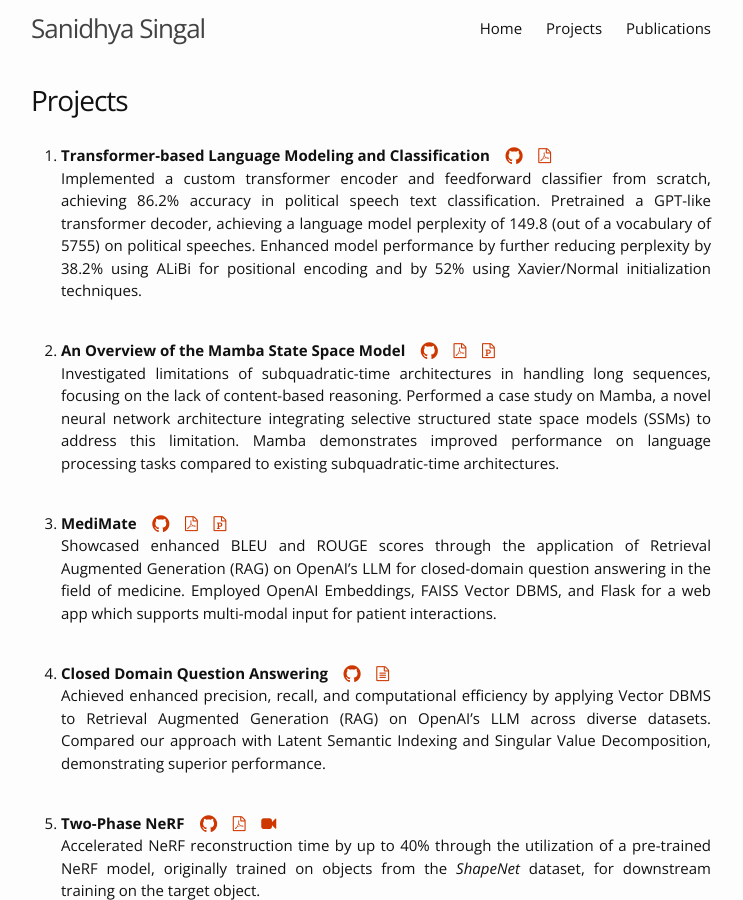
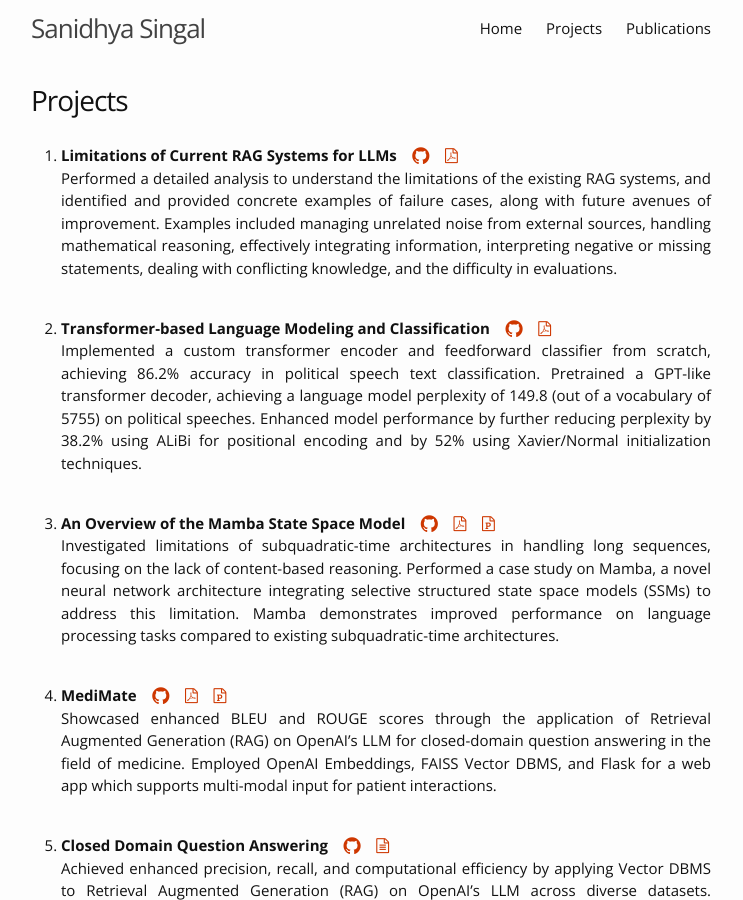
Before and after one commit to sayhitosandy/sayhitosandy.github.io, a Jekyll site: the page built from _posts/2021-12-01-projects.md, in a window 1280 px wide and 900 px high. Shown: the whole window, without its empty margins (269-1012 px from the left). Built offline with Jekyll 4.4.1, drawn with Linux system fonts in a browser that asks for light colours; nearby versions of some CDN libraries; a style sheet for code colours, icons or effects is not loaded; some of the changed lines change nothing that is shown.

Commit message:
Add limitations of RAG project and reformat file

```diff
--- a/_posts/2021-12-01-projects.md
+++ b/_posts/2021-12-01-projects.md
@@ -1,14 +1,21 @@
 ---
 layout: post
 ---
-1. **Transformer-based Language Modeling and Classification**
+1. **Limitations of Current RAG Systems for LLMs**
+   &nbsp;&nbsp; <a href="https://github.com/sayhitosandy/RAG-Limitations-LLM" target="_blank" title="View Project on GitHub"><i class="fa fa-github fa-lg"></i></a>
+   &nbsp;&nbsp; <a href="https://github.com/sayhitosandy/RAG-Limitations-LLM/blob/main/Project_Report.pdf" target="_blank" title="View Project Report"><i class="fa fa-file-pdf-o"></i></a>
+   <div style="text-align: justify">Performed a detailed analysis to understand the limitations of the existing RAG systems, and identified and provided concrete examples of failure cases, along with future avenues of improvement.
+   Examples included managing unrelated noise from external sources, handling mathematical reasoning, effectively integrating information, interpreting negative or missing statements,
+   dealing with conflicting knowledge, and the difficulty in evaluations.</div><br/>
+
+2. **Transformer-based Language Modeling and Classification**
    &nbsp;&nbsp; <a href="https://github.com/sayhitosandy/Transformer-Speech-Classifier-LM" target="_blank" title="View Project on GitHub"><i class="fa fa-github fa-lg"></i></a>
    &nbsp;&nbsp; <a href="https://github.com/sayhitosandy/Transformer-Speech-Classifier-LM/blob/main/Project_Report.pdf" target="_blank" title="View Project Report"><i class="fa fa-file-pdf-o"></i></a>
    <div style="text-align: justify">Implemented a custom transformer encoder and feedforward classifier from scratch, achieving 86.2% accuracy in political speech text classification.
    Pretrained a GPT-like transformer decoder, achieving a language model perplexity of 149.8 (out of a vocabulary of 5755) on political speeches.
    Enhanced model performance by further reducing perplexity by 38.2% using ALiBi for positional encoding and by 52% using Xavier/Normal initialization techniques.</div><br/>
 
-2. **An Overview of the Mamba State Space Model**
+3. **An Overview of the Mamba State Space Model**
    &nbsp;&nbsp; <a href="https://github.com/sayhitosandy/Mamba_SSM" target="_blank" title="View Project on GitHub"><i class="fa fa-github fa-lg"></i></a>
    &nbsp;&nbsp; <a href="https://github.com/sayhitosandy/Mamba_SSM/blob/main/Project_Report.pdf" target="_blank" title="View Project Report"><i class="fa fa-file-pdf-o"></i></a>
    &nbsp;&nbsp; <a href="https://github.com/sayhitosandy/Mamba_SSM/blob/main/Project_Presentation.pdf" target="_blank" title="View Project Presentation"><i class="fa fa-file-powerpoint-o"></i></a>
@@ -18,30 +25,31 @@ layout: post
    Mamba demonstrates improved performance on language processing tasks compared to existing subquadratic-time
    architectures.</div><br/>
 
-2. **MediMate**
+4. **MediMate**
    &nbsp;&nbsp; <a href="https://github.com/shy982/Med-QnA-App" target="_blank" title="View Project on GitHub"><i class="fa fa-github fa-lg"></i></a>
    &nbsp;&nbsp; <a href="https://github.com/shy982/Med-QnA-App/blob/main/ref/MediMate_Project_Report.pdf" target="_blank" title="View Project Report"><i class="fa fa-file-pdf-o"></i></a>
    &nbsp;&nbsp; <a href="https://github.com/shy982/Med-QnA-App/blob/main/ref/MediMate_Project_Presentation.pdf" target="_blank" title="View Project Presentation"><i class="fa fa-file-powerpoint-o"></i></a>
    <div style="text-align: justify"> Showcased enhanced BLEU and ROUGE scores through the application of Retrieval Augmented Generation (RAG) on OpenAI’s
    LLM for closed-domain question answering in the field of medicine. Employed OpenAI Embeddings, FAISS Vector DBMS, and
    Flask for a web app which supports multi-modal input for patient interactions.</div><br/>
+<!-- more -->
 
-3. **Closed Domain Question Answering**
+5. **Closed Domain Question Answering**
    &nbsp;&nbsp; <a href="https://github.com/shy982/cdqa-ir" target="_blank" title="View Project on GitHub"><i class="fa fa-github fa-lg"></i></a>
    &nbsp;&nbsp; <a href="https://peridot-dance-ae4.notion.site/Closed-Domain-Question-Answering-c09ac8ace57040978d98463de5d2d58a" target="_blank" title="View Project on Notion"><i class="fa fa-file-text-o"></i></a>
    <div style="text-align: justify">
    Achieved enhanced precision, recall, and computational efficiency by applying Vector DBMS to Retrieval Augmented Generation (RAG)
    on OpenAI’s LLM across diverse datasets. Compared our approach with Latent Semantic Indexing and
    Singular Value Decomposition, demonstrating superior performance.</div><br/>
-<!-- more -->
 
-4. **Two-Phase NeRF**
+
+6. **Two-Phase NeRF**
    &nbsp;&nbsp; <a href="https://github.com/sayhitosandy/Two_Phase_NeRF" target="_blank" title="View Project on GitHub"><i class="fa fa-github fa-lg"></i></a>
    &nbsp;&nbsp; <a href="https://github.com/sayhitosandy/Two_Phase_NeRF/blob/master/NeRF_Project_Report.pdf" target="_blank" title="View Project Report"><i class="fa fa-file-pdf-o"></i></a>
    &nbsp;&nbsp; <a href="https://drive.google.com/file/d/1EhKgIa5kKkrdCRV-tMHIqjBYW0Bi4rND/view" target="_blank" title="View Project Video"><i class="fa fa-video-camera"></i></a>
    <div style="text-align: justify"> Accelerated NeRF reconstruction time by up to 40% through the utilization of a pre-trained NeRF model, originally trained on objects from the <i>ShapeNet</i> dataset, for downstream training on the target object. </div><br/>
 
-5. **Neural Rendering for 3D Reconstruction and View Synthesis**
+7. **Neural Rendering for 3D Reconstruction and View Synthesis**
    &nbsp;&nbsp; <a href="https://github.com/sayhitosandy/Neural_Rendering_Survey" target="_blank" title="View Project on GitHub"><i class="fa fa-github fa-lg"></i></a>
    &nbsp;&nbsp; <a href="https://github.com/sayhitosandy/Neural_Rendering_Survey/blob/main/Survey_Paper.pdf" target="_blank" title="View Project Report"><i class="fa fa-file-pdf-o"></i></a>
    <div style="text-align: justify"> Explored advancements in neural rendering for 3D reconstruction and view synthesis,
@@ -49,29 +57,29 @@ layout: post
    classical methods to Neural Radiance Fields (NeRF). Discussed NeRF fundamentals, efficiency, sparse data handling,
    dynamic scenes, composition, and application-specific NeRFs, with an outlook on future research directions. </div><br/>
 
-6. **LocalGuide**
+8. **LocalGuide**
    &nbsp;&nbsp; <a href="https://github.com/sayhitosandy/Temporal-and-Spatial-Feature-Analysis" target="_blank" title="View Project on GitHub"><i class="fa fa-github fa-lg"></i></a>
    &nbsp;&nbsp; <a href="https://github.com/sayhitosandy/Temporal-and-Spatial-Feature-Analysis/blob/main/Report.pdf" target="_blank" title="View Project Report"><i class="fa fa-file-pdf-o"></i></a>
    <div style="text-align: justify"> Explored machine/deep learning regression models on the <i>Google Local Reviews</i> dataset, highlighting
    spatiotemporal data’s impact on user ratings.</div><br/>
 
-7. **Rumour Stance Classification of Tweets**
+9. **Rumour Stance Classification of Tweets**
    &nbsp;&nbsp; <a href="https://github.com/sayhitosandy/Rumour_Stance_Classification" target="_blank" title="View Project on GitHub"><i class="fa fa-github fa-lg"></i></a>
    &nbsp;&nbsp; <a href="https://github.com/sayhitosandy/Rumour_Stance_Classification/blob/master/Report.pdf" target="_blank" title="View Project Report"><i class="fa fa-file-pdf-o"></i></a>
    <div style="text-align: justify"> Explored machine/deep learning classification models on the <i>SemEval-2017 Task 8</i> dataset to classify tweets based on their stance into four categories: supporting (S), denying (D),
    querying (Q), or commenting (C).</div><br/>
 
-8. **Efficient Meme Retrieval System**
-   &nbsp;&nbsp; <a href="https://github.com/sayhitosandy/Meme_Retrieval_System" target="_blank" title="View Project on GitHub"><i class="fa fa-github fa-lg"></i></a>
-   &nbsp;&nbsp; <a href="https://github.com/sayhitosandy/Meme_Retrieval_System/blob/master/Efficient%20Meme%20Retrieval%20System.pdf" target="_blank" title="View Project Presentation"><i class="fa fa-file-powerpoint-o"></i></a>
-   <div style="text-align: justify"> Built a GUI-based Search Engine that retrieves a set of memes from a database based on user query.</div><br/>
+10. **Efficient Meme Retrieval System**
+    &nbsp;&nbsp; <a href="https://github.com/sayhitosandy/Meme_Retrieval_System" target="_blank" title="View Project on GitHub"><i class="fa fa-github fa-lg"></i></a>
+    &nbsp;&nbsp; <a href="https://github.com/sayhitosandy/Meme_Retrieval_System/blob/master/Efficient%20Meme%20Retrieval%20System.pdf" target="_blank" title="View Project Presentation"><i class="fa fa-file-powerpoint-o"></i></a>
+    <div style="text-align: justify"> Built a GUI-based Search Engine that retrieves a set of memes from a database based on user query.</div><br/>
 
-9. **Automatic Handwritten Flowchart Converter**
-   &nbsp;&nbsp; <a href="https://github.com/sayhitosandy/Flowchart_Converter" target="_blank" title="View Project on GitHub"><i class="fa fa-github fa-lg"></i></a>
-   &nbsp;&nbsp; <a href="https://github.com/sayhitosandy/Flowchart_Converter/blob/master/IA%20Project%20Report%20PPT.pdf" target="_blank" title="View Project Presentation"><i class="fa fa-file-powerpoint-o"></i></a>
-   <div style="text-align: justify"> Developed a model that constructs digital image of a handwritten flowchart using image-processing techniques.</div><br/>
+11. **Automatic Handwritten Flowchart Converter**
+    &nbsp;&nbsp; <a href="https://github.com/sayhitosandy/Flowchart_Converter" target="_blank" title="View Project on GitHub"><i class="fa fa-github fa-lg"></i></a>
+    &nbsp;&nbsp; <a href="https://github.com/sayhitosandy/Flowchart_Converter/blob/master/IA%20Project%20Report%20PPT.pdf" target="_blank" title="View Project Presentation"><i class="fa fa-file-powerpoint-o"></i></a>
+    <div style="text-align: justify"> Developed a model that constructs digital image of a handwritten flowchart using image-processing techniques.</div><br/>
 
-10. **Feature-Based Image Metamorphosis**
+12. **Feature-Based Image Metamorphosis**
     &nbsp;&nbsp; <a href="https://github.com/sayhitosandy/Image_Deformation" target="_blank" title="View Project on GitHub"><i class="fa fa-github fa-lg"></i></a>
     &nbsp;&nbsp; <a href="https://github.com/sayhitosandy/Image_Deformation/blob/master/Final%20Submission/MultipleLines/Outputs/three_fast.gif" target="_blank" title="View Project Output"><i class="fa fa-file-image-o"></i></a>
     &nbsp;&nbsp; <a href="https://github.com/sayhitosandy/Image_Deformation/blob/master/Final%20Submission/ProjectEvaluation_final_group10_Report.pdf" target="_blank" title="View Project Report"><i class="fa fa-file-pdf-o"></i></a>
```
